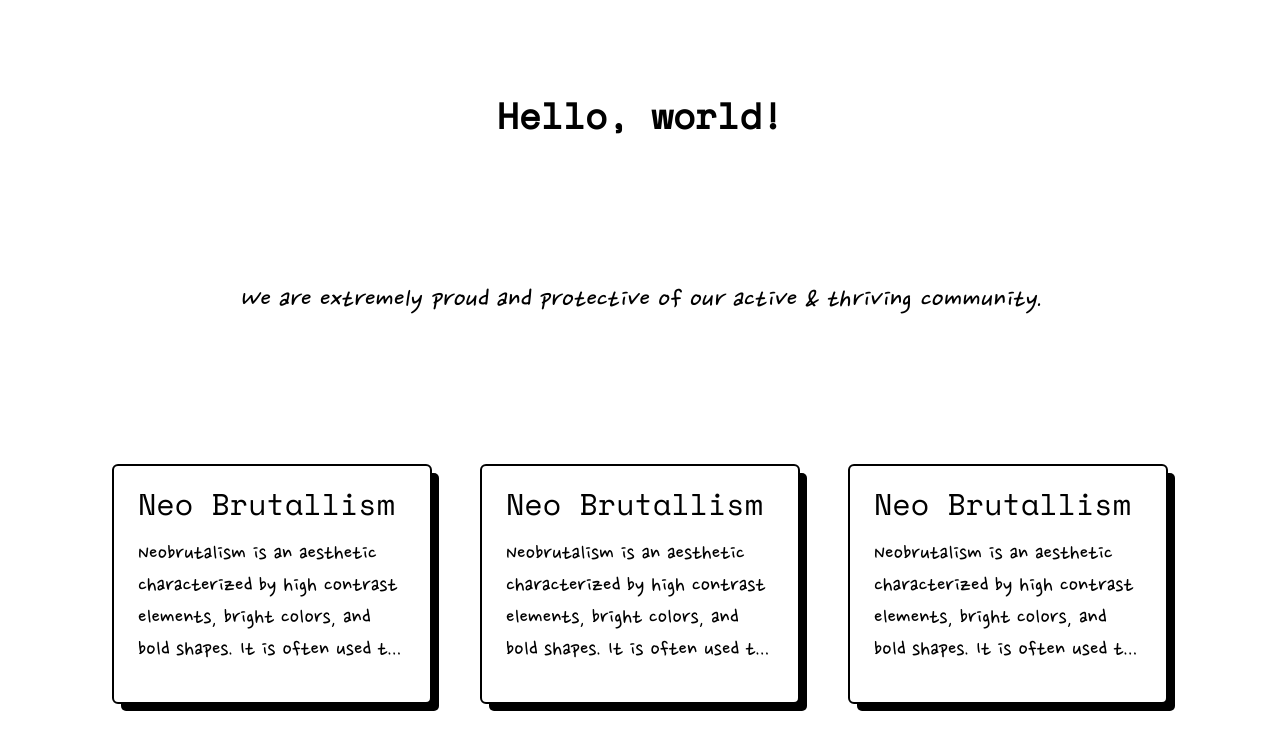
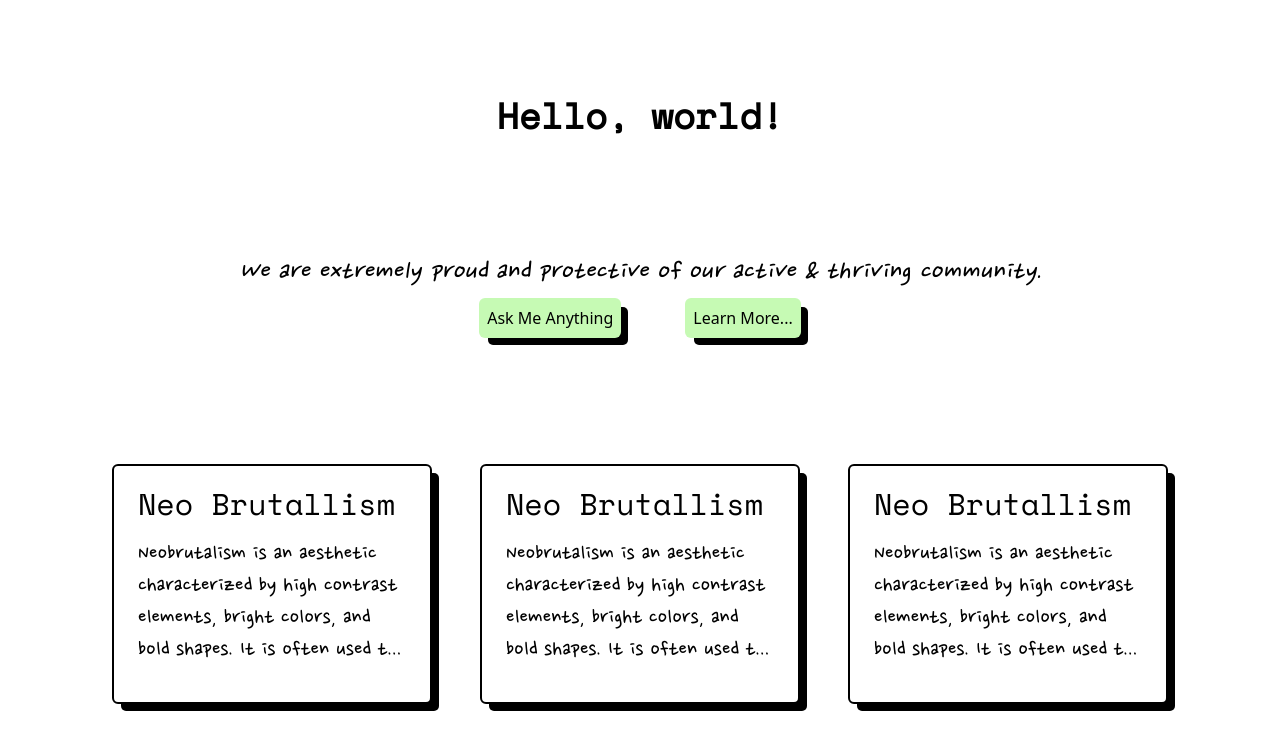
Before and after one commit to chilldenaya/neobrutalism-ui, a Next.js app: page / in a window 1280 px wide. Shown: the top 750 px of the page. Built offline with nearby package versions, Linux system fonts and the light colour scheme.

Commit message:
feat: :sparkles: add Button component

```diff
--- /dev/null
+++ b/app/components/Button.tsx
@@ -0,0 +1,23 @@
+import React from "react";
+
+interface ButtonProps {
+  onClick?: () => void;
+  disabled?: boolean;
+  children: React.ReactNode;
+  className?: string;
+}
+
+const Button: React.FC<ButtonProps> = ({
+  onClick,
+  disabled,
+  children,
+  className,
+}) => {
+  return (
+    <button onClick={onClick} disabled={disabled} className={className}>
+      {children}
+    </button>
+  );
+};
+
+export default Button;
--- a/app/components/Card.tsx
+++ b/app/components/Card.tsx
@@ -1,11 +1,13 @@
-const Card = ({
-  title,
-  description,
-}: {
+import React from "react";
+
+interface CardProps {
   title: string;
   description: string;
-}) => (
-  <div className="bg-pink-100 w-80 h-full border-black border-2 rounded-md bg-white shadow-[8px_8px_0px_-1px_rgba(0,0,0,1)] hover:translate-x-1 hover:translate-y-1 hover:shadow-[4px_4px_0px_-1px_rgba(0,0,0,1)] hover:transition-all active:translate-x-2 active:translate-y-2 active:shadow-[0px_0px_0px_-1px_rgba(0,0,0,0)] active:transition-all">
+}
+
+const Card: React.FC<CardProps> = ({ title, description }) => (
+  <>
+    <div className="bg-pink-100 w-80 h-full border-black border-2 rounded-md bg-white hover-3d">
       <a className="block cursor-pointer">
         <article className="w-full h-full">
           <div className="px-6 py-5 text-left h-full">
@@ -15,6 +17,7 @@ const Card = ({
         </article>
       </a>
     </div>
+  </>
 );
 
 export default Card;
--- a/app/globals.css
+++ b/app/globals.css
@@ -6,4 +6,24 @@
   .text-balance {
     text-wrap: balance;
   }
+
+  .hover-3d {
+    box-shadow: 8px 8px 0px -1px rgba(0, 0, 0, 1);
+  }
+
+  .hover-3d:hover {
+    transform: translateX(4px) translateY(4px);
+    box-shadow: 4px 4px 0px -1px rgba(0, 0, 0, 1);
+    transition-property: all;
+    transition-timing-function: cubic-bezier(0.4, 0, 0.2, 1);
+    transition-duration: 150ms;
+  }
+
+  .hover-3d:active {
+    transform: translateX(8px) translateY(8px);
+    box-shadow: 0px 0px 0px -1px rgba(0, 0, 0, 0);
+    transition-property: all;
+    transition-timing-function: cubic-bezier(0.4, 0, 0.2, 1);
+    transition-duration: 150ms;
+  }
 }
--- a/app/page.tsx
+++ b/app/page.tsx
@@ -1,13 +1,24 @@
+import Button from "./components/Button";
 import Card from "./components/Card";
 
 export default function Home() {
   return (
     <main className="flex min-h-screen flex-col items-center justify-between p-24">
       <h1 className="text-4xl font-bold font-mono">Hello, world!</h1>
-      <p className="text-3xl italic font-pen">
-        We are extremely proud and protective of our active & thriving
-        community.
-      </p>
+      <div className="flex flex-col justify-center items-center">
+        <p className="text-3xl italic font-pen">
+          We are extremely proud and protective of our active & thriving
+          community.
+        </p>
+        <div className="flex flex-row gap-12">
+          <Button className="hover-3d bg-lime-100 items-center rounded-md m-2 p-2">
+            Ask Me Anything
+          </Button>
+          <Button className="hover-3d bg-lime-100 items-center rounded-md m-2 p-2">
+            Learn More...
+          </Button>
+        </div>
+      </div>
       <div className="flex flex-row gap-12">
         <Card
           title="Neo Brutallism"
```
Lines whose indentation alone changed are shown as unchanged.
